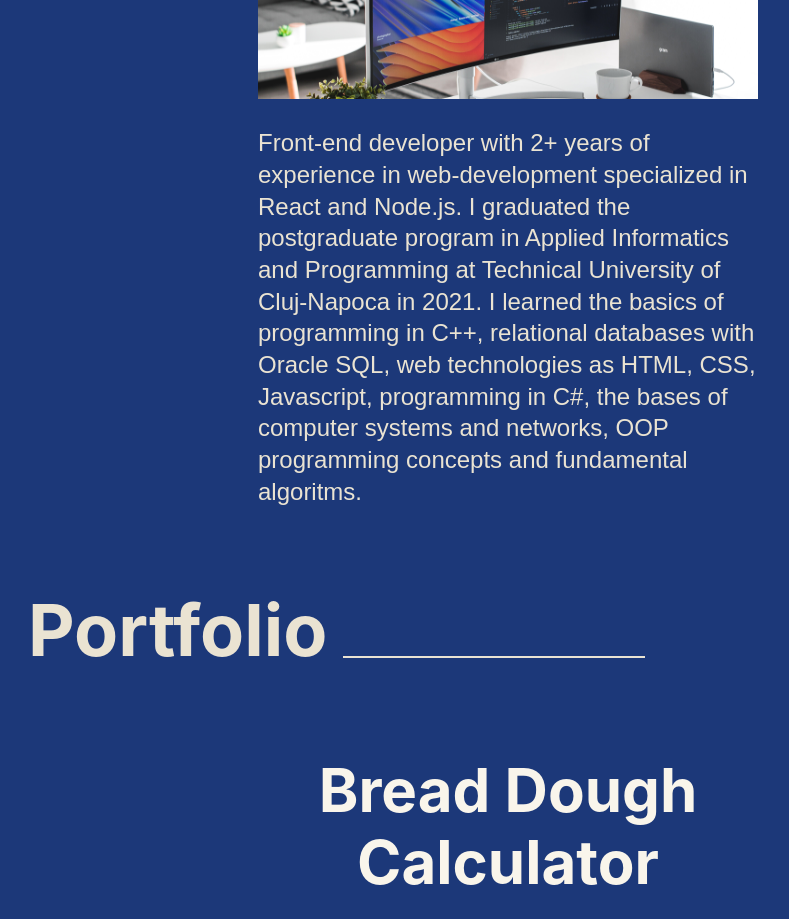
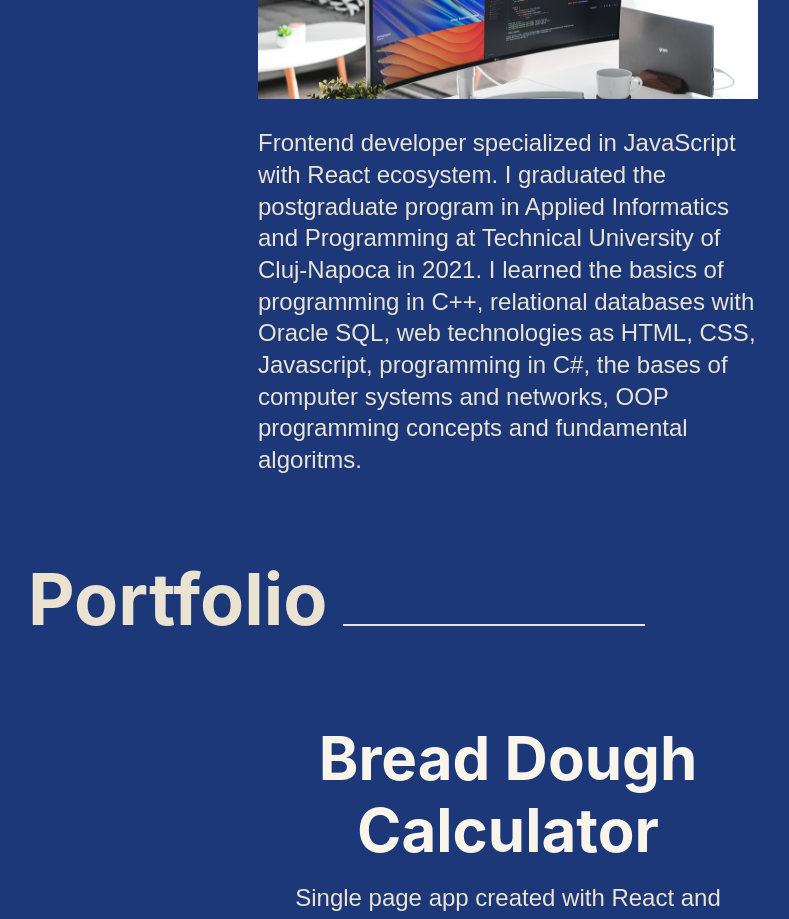
Before and after one commit to paul-ilies/iliespauldaniel, a Next.js app: page / in a window 1280 px wide. Shown: the part 1660-2579 px from the top of the page, without its empty margins (132-921 px from the left). Built offline with nearby package versions, Linux system fonts and the light colour scheme; a web font is replaced by a local one.

Commit message:
feat: modified description

```diff
--- a/components/About.tsx
+++ b/components/About.tsx
@@ -7,7 +7,7 @@ import useMediaQuery from "../hooks/useMediaQuery";
 const content = {
   heading: "About me",
   description:
-    "Front-end developer with 2+ years of experience in web-development specialized in React and Node.js. I graduated the postgraduate program in Applied Informatics and Programming at Technical University of Cluj-Napoca in 2021. I learned the basics of programming in C++, relational databases with Oracle SQL, web technologies as HTML, CSS, Javascript, programming in C#, the bases of computer systems and networks, OOP programming concepts and fundamental algoritms.",
+    "Frontend developer specialized in JavaScript with React ecosystem. I graduated the postgraduate program in Applied Informatics and Programming at Technical University of Cluj-Napoca in 2021. I learned the basics of programming in C++, relational databases with Oracle SQL, web technologies as HTML, CSS, Javascript, programming in C#, the bases of computer systems and networks, OOP programming concepts and fundamental algoritms.",
 };
 
 const About = () => {
--- a/hooks/useDimension.tsx
+++ b/hooks/useDimension.tsx
@@ -1,4 +1,4 @@
-import { useRef, useState, useEffect } from "react";
+import { useRef, useState, useLayoutEffect } from "react";
 import ResizeObserver from "resize-observer-polyfill";
 
 const initialState = { width: 0, height: 0 };
@@ -6,7 +6,7 @@ const useDimension = (ref: any) => {
   const [dimensions, setdDimensions] = useState(initialState);
   const resizeObserverRef = useRef<any>(null);
 
-  useEffect(() => {
+  useLayoutEffect(() => {
     resizeObserverRef.current = new ResizeObserver((entries = []) => {
       entries.forEach((entry) => {
         const { width, height } = entry.contentRect;
```
